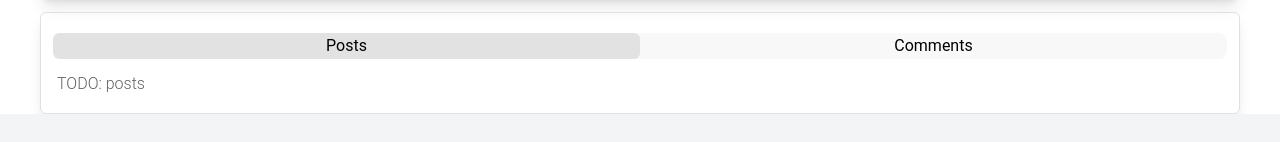
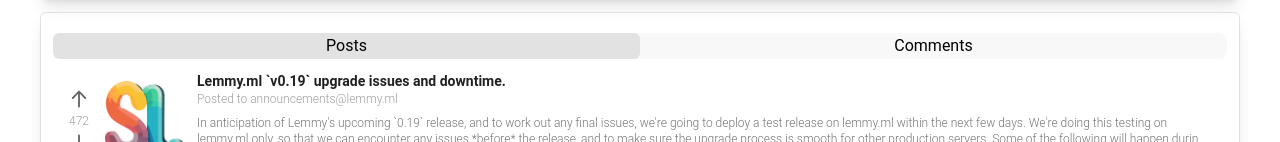
Before and after one commit to sublinks/sublinks-frontend, a Next.js app: page /user/1 in a window 1280 px wide. Shown: the part 810-952 px from the top of the page. Before the commit the page ends 924 px from the top, so only its background shows below. Built offline with nearby package versions, Linux system fonts and the light colour scheme.

Commit message:
Renamed attribute

```diff
--- a/src/components/person-comments-posts/index.tsx
+++ b/src/components/person-comments-posts/index.tsx
@@ -44,9 +44,9 @@ export const PersonDetailSelection = ({ postViews }: PersonDetailSelectionProps)
           ))}
         </TabsHeader>
         <TabsBody>
-          {tabs.map(({ value, element }) => (
+          {tabs.map(({ value, content }) => (
             <TabPanel key={value} value={value} className="mt-8">
-              {element || `TODO: ${value}`}
+              {content || `TODO: ${value}`}
             </TabPanel>
           ))}
         </TabsBody>
```
